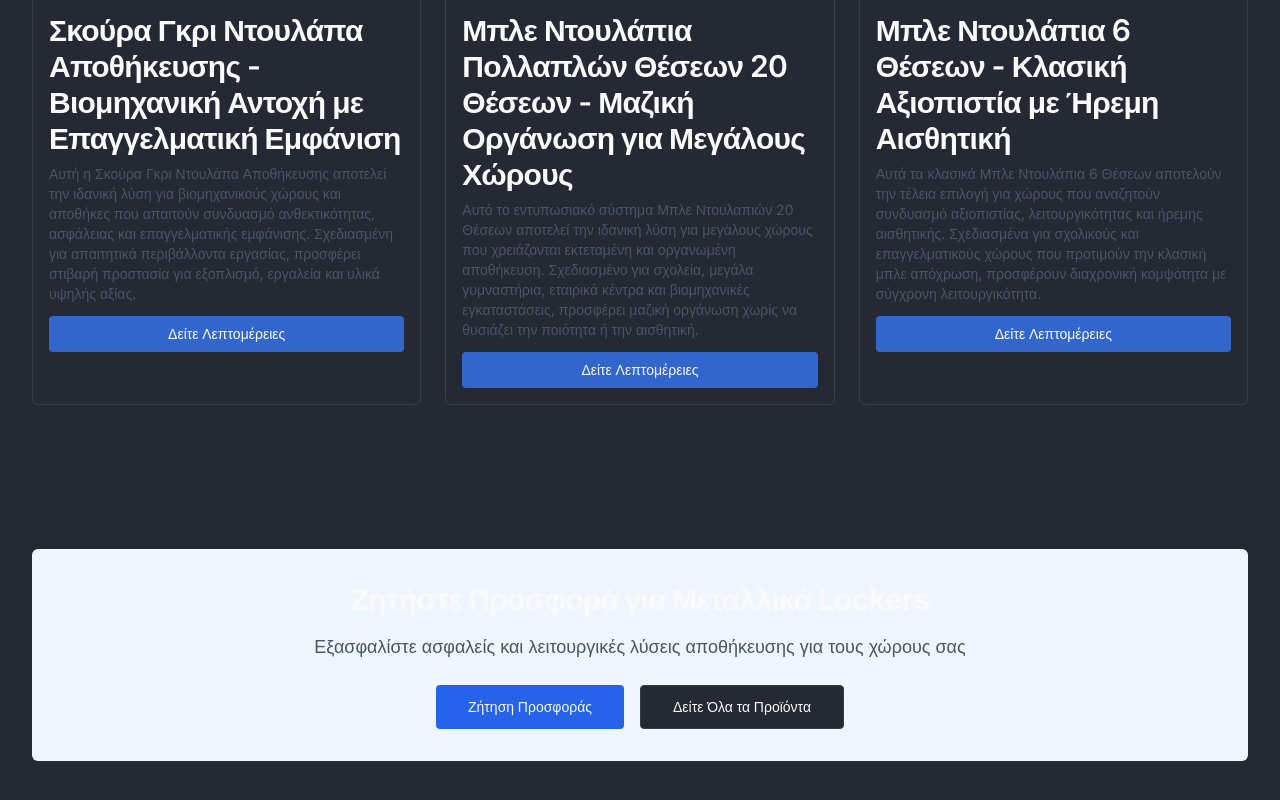
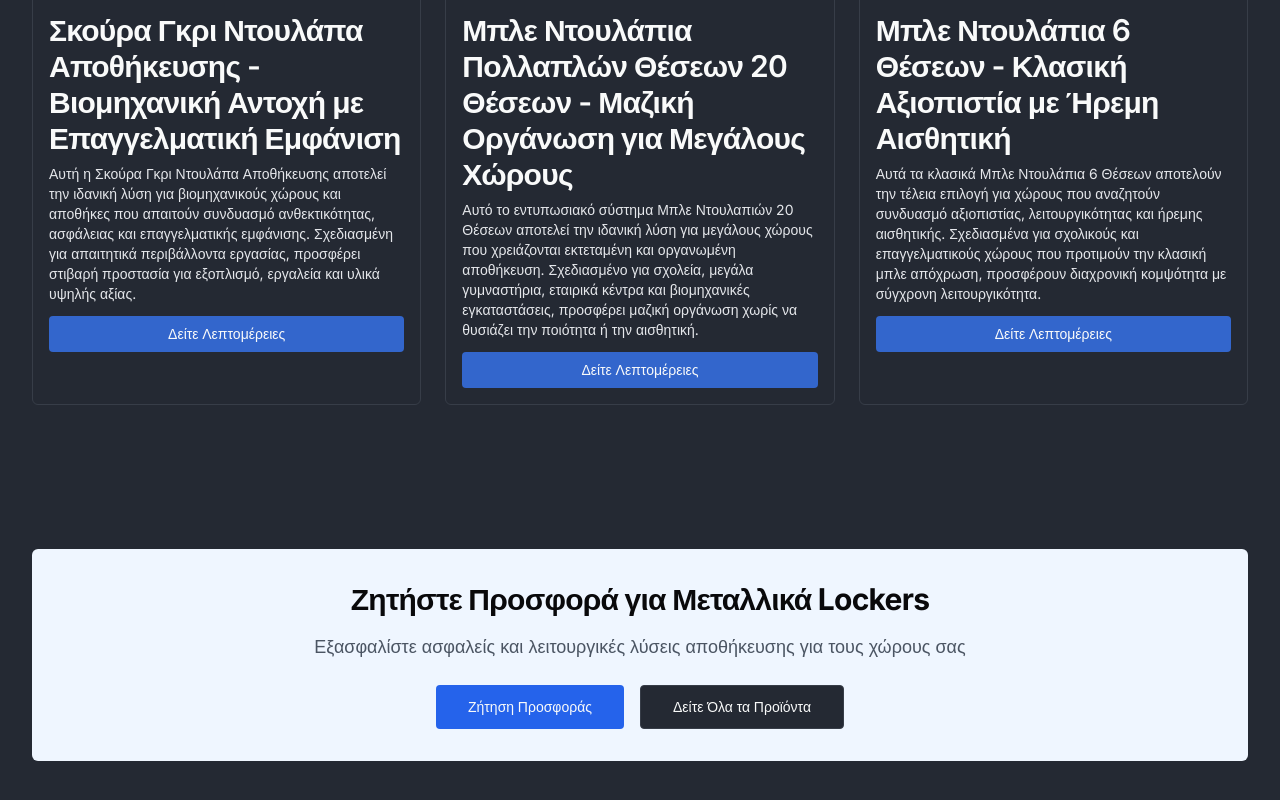
Before and after one commit to vagosdem/steel-space-design-site, a React (Vite) app: page /metallic-lockers in a window 1280 px wide. Shown: the part 2957-3757 px from the top of the page. Built offline with nearby package versions, Linux system fonts and the light colour scheme.

Commit message:
Visual edit in Lovable
Edited UI in Lovable

```diff
--- a/src/pages/MetallicLockers.tsx
+++ b/src/pages/MetallicLockers.tsx
@@ -172,7 +172,7 @@ export default function MetallicLockers() {
                     <img src={product.image} alt={`Μεταλλικό locker ${product.title}`} className="w-full h-48 object-contain bg-gray-50" loading="lazy" />
                     <div className="p-4">
                       <h3 className="font-semibold mb-2">{product.title}</h3>
-                      <p className="text-sm text-gray-600 mb-3">{product.description}</p>
+                      <p className="text-sm mb-3 text-gray-200">{product.description}</p>
                       <Button size="sm" className="w-full" onClick={() => navigate(`/product/${product.id}`)}>
                         Δείτε Λεπτομέρειες
                       </Button>
@@ -183,7 +183,7 @@ export default function MetallicLockers() {
 
             {/* CTA Section */}
             <section className="text-center bg-blue-50 p-8 rounded-lg">
-              <h2 className="text-3xl font-bold mb-4">Ζητήστε Προσφορά για Μεταλλικά Lockers</h2>
+              <h2 className="text-3xl font-bold mb-4 text-zinc-950">Ζητήστε Προσφορά για Μεταλλικά Lockers</h2>
               <p className="text-lg text-gray-600 mb-6">
                 Εξασφαλίστε ασφαλείς και λειτουργικές λύσεις αποθήκευσης για τους χώρους σας
               </p>
```
